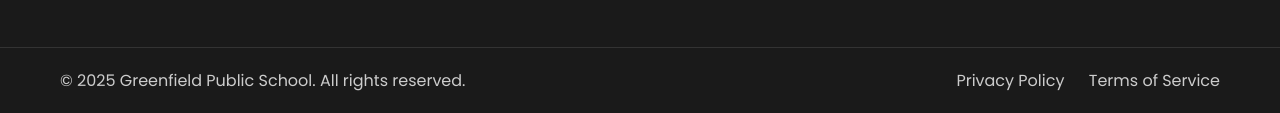
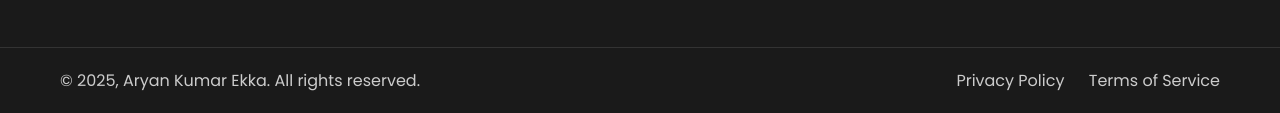
Before and after one commit to AryanAKE/greenfieldpublicschool, a plain HTML site: page index.html in a window 1280 px wide. Shown: the part 2028-2141 px from the top of the page. Drawn offline with Linux system fonts and the light colour scheme.

Commit message:
Update index.html

```diff
--- a/index.html
+++ b/index.html
@@ -182,7 +182,7 @@
         </div>
         <div class="footer-bottom">
             <div class="container">
-                <p>&copy; 2025 Greenfield Public School. All rights reserved.</p>
+                <p>&copy; 2025, Aryan Kumar Ekka. All rights reserved.</p>
                 <div class="footer-bottom-links">
                     <a href="#">Privacy Policy</a>
                     <a href="#">Terms of Service</a>
```
